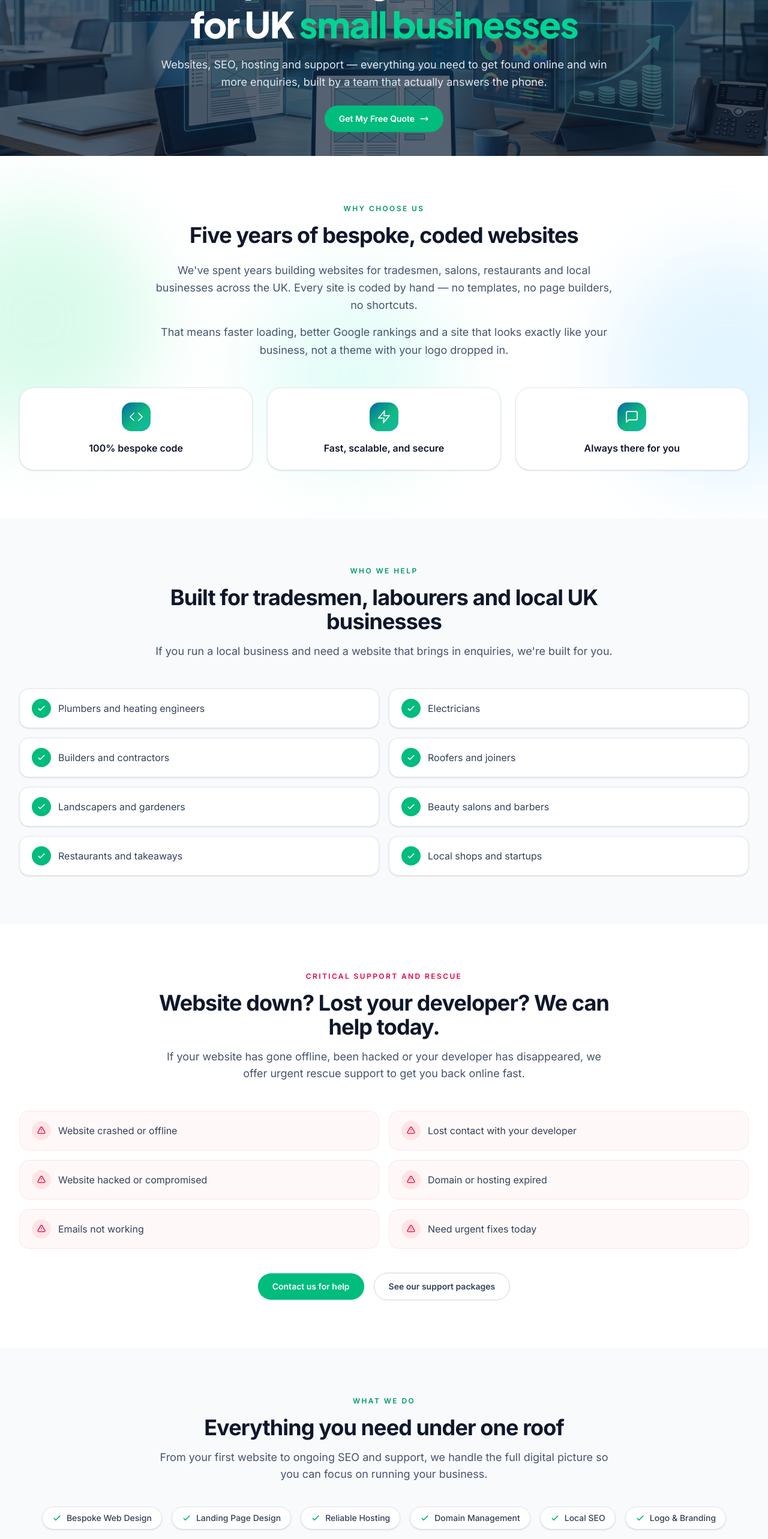
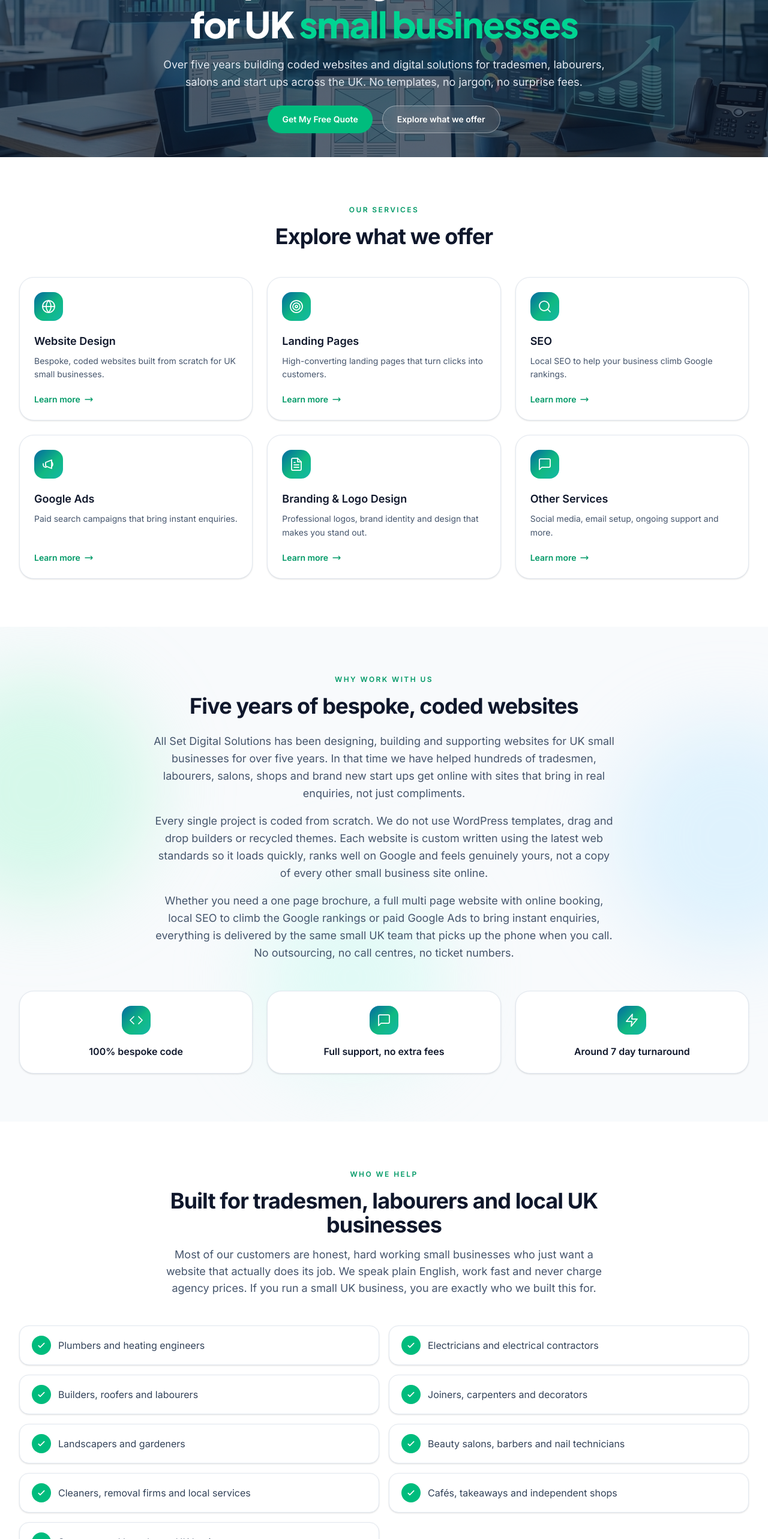
Before and after one commit to Naseef-Nusky/Allset-Digital-Solution-Website, a React (Vite) app: page /services in a window 1280 px wide. Shown: the part 234-2800 px from the top of the page at 60% size. Built offline with nearby package versions, Linux system fonts and the light colour scheme.

Commit message:
latest updates

```diff
--- a/src/components/Footer.jsx
+++ b/src/components/Footer.jsx
@@ -11,7 +11,7 @@ export default function Footer() {
           <Link to="/privacy-policy" className="transition hover:text-emerald-600">
             Privacy Policy
           </Link>
-          <p>© 2024 All Set Digital Solutions. All rights reserved.</p>
+          <p>© 2026 All Set Digital Solutions. All rights reserved.</p>
         </div>
       </div>
     </footer>
--- a/src/components/Header.jsx
+++ b/src/components/Header.jsx
@@ -19,7 +19,7 @@ export default function Header() {
           <img
             src="/logo.png"
             alt="All Set Digital Solutions"
-            className="h-11 w-auto sm:h-14 lg:h-16"
+            className="h-14 w-auto lg:h-16"
           />
         </Link>
 
--- a/src/components/PageHero.jsx
+++ b/src/components/PageHero.jsx
@@ -73,13 +73,22 @@ export default function PageHero({
           </p>
         )}
         {(cta || secondaryCta) && (
-          <div className={`mt-5 flex flex-wrap gap-3 sm:mt-6 sm:gap-4 ${centered ? 'justify-center' : ''}`}>
+          <div
+            className={`mt-5 flex gap-2 sm:mt-6 sm:gap-4 ${
+              secondaryCta ? 'flex-nowrap items-stretch' : 'flex-wrap'
+            } ${centered ? 'justify-center' : ''}`}
+          >
             {cta && (
               <Button
                 to={ctaHref ? undefined : ctaTo}
                 href={ctaHref}
                 variant={hasBanner && ctaHref ? 'secondary' : ctaVariant}
-                showArrow={showArrow && !ctaHref}
+                showArrow={showArrow && !ctaHref && !secondaryCta}
+                className={
+                  secondaryCta
+                    ? 'flex-1 whitespace-nowrap px-2.5 py-2.5 text-[11px] min-[400px]:text-xs sm:flex-none sm:px-6 sm:py-3 sm:text-sm'
+                    : ''
+                }
               >
                 {cta}
               </Button>
@@ -88,6 +97,7 @@ export default function PageHero({
               <Button
                 to={secondaryCtaTo}
                 variant={hasBanner ? 'secondary' : 'outline'}
+                className="flex-1 whitespace-nowrap px-2.5 py-2.5 text-[11px] min-[400px]:text-xs sm:flex-none sm:px-6 sm:py-3 sm:text-sm"
               >
                 {secondaryCta}
               </Button>
--- a/src/data/siteData.js
+++ b/src/data/siteData.js
@@ -37,13 +37,59 @@ export const industries = [
 
 export const trades = [
   'Plumbers and heating engineers',
-  'Electricians',
-  'Builders and contractors',
-  'Roofers and joiners',
+  'Electricians and electrical contractors',
+  'Builders, roofers and labourers',
+  'Joiners, carpenters and decorators',
   'Landscapers and gardeners',
-  'Beauty salons and barbers',
-  'Restaurants and takeaways',
-  'Local shops and startups',
+  'Beauty salons, barbers and nail technicians',
+  'Cleaners, removal firms and local services',
+  'Cafés, takeaways and independent shops',
+  'Start-ups and brand-new UK businesses',
+]
+
+export const serviceCards = [
+  {
+    title: 'Website Design',
+    description: 'Bespoke, coded websites built from scratch for UK small businesses.',
+    to: '/services/website-design',
+    icon: 'globe',
+  },
+  {
+    title: 'Landing Pages',
+    description: 'High-converting landing pages that turn clicks into customers.',
+    to: '/services/landing-pages',
+    icon: 'target',
+  },
+  {
+    title: 'SEO',
+    description: 'Local SEO to help your business climb Google rankings.',
+    to: '/services/seo',
+    icon: 'search',
+  },
+  {
+    title: 'Google Ads',
+    description: 'Paid search campaigns that bring instant enquiries.',
+    to: '/services/google-ads',
+    icon: 'megaphone',
+  },
+  {
+    title: 'Branding & Logo Design',
+    description: 'Professional logos, brand identity and design that makes you stand out.',
+    to: '/contact',
+    icon: 'document',
+  },
+  {
+    title: 'Other Services',
+    description: 'Social media, email setup, ongoing support and more.',
+    to: '/contact',
+    icon: 'support',
+  },
+]
+
+export const whyWorkWithUs = [
+  { icon: 'code', title: '100% bespoke code' },
+  { icon: 'support', title: 'Full support, no extra fees' },
+  { icon: 'speed', title: 'Around 7 day turnaround' },
 ]
 
 export const supportIssues = [
@@ -183,10 +229,10 @@ export const steps = [
 ]
 
 export const stats = [
-  { value: '9+', label: 'Years of combined experience' },
-  { value: '35%', label: 'Bespoke, no templates' },
+  { value: '25+', label: '25 years of combined experience' },
+  { value: '100%', label: 'Bespoke, no templates' },
   { value: '£200', label: 'Starting price' },
-  { value: '2 days', label: 'Average turnaround' },
+  { value: '7 days', label: 'Average turnaround' },
 ]
 
 export const testimonials = [
@@ -232,39 +278,42 @@ export const homeStats = [
 export const differentiators = [
   {
     title: 'No templates. Ever.',
-    description: 'Every site is coded from scratch for your business, not a theme with your logo dropped in.',
+    description:
+      'Every site is coded from scratch using the most up-to-date web standards. You get a website that is truly yours, not a recycled theme stretched to fit.',
     icon: 'code',
   },
   {
     title: 'Fully customisable',
-    description: 'Your colours, your content, your layout. Change anything without fighting a page builder.',
+    description:
+      'Colours, layout, typography, content sections, everything is built around your brand and the way your customers actually use your site.',
     icon: 'settings',
   },
   {
-    title: 'Full support, everywhere',
-    description: 'Phone, email and ongoing help after launch. No ticket queues or chatbots.',
+    title: 'Full support, no extra fees',
+    description:
+      'Updates, tweaks and friendly advice come as standard. We do not nickel-and-dime you for small changes after launch.',
     icon: 'headset',
   },
   {
     title: 'Modern, mobile-first builds',
-    description: 'Fast loading, secure and designed to work perfectly on phones where your customers search.',
+    description:
+      'Lightning-fast load times, perfect on every screen size and built with clean modern code so your site stays quick and reliable for years.',
     icon: 'mobile',
   },
 ]
 
 export const beliefs = [
   'Small businesses deserve great websites without agency prices.',
-  'Honest quotes with no hidden fees or surprise invoices.',
-  'We pick up the phone and reply within 24 hours.',
-  'Your website should bring enquiries, not just look pretty.',
-  'Ongoing support should be included, not sold as an add-on.',
+  'Honesty over hype, no hidden fees, no jargon, no surprises.',
+  'Every site should bring in enquiries, not just sit there looking pretty.',
+  'Fast turnaround, most sites are live in around seven days.',
+  'Trusted by small businesses across the UK, from local tradesmen to growing salons and start-ups.',
 ]
 
 export const servicesList = [
-  'Bespoke Web Design',
-  'Landing Page Design',
-  'Reliable Hosting',
-  'Domain Management',
+  'Bespoke web design',
+  'Website redesigns',
+  'Emergency support',
   'Local SEO',
-  'Logo & Branding',
+  'Logo & branding',
 ]
--- a/src/pages/Services.jsx
+++ b/src/pages/Services.jsx
@@ -1,10 +1,19 @@
+import { Link } from 'react-router-dom'
 import PageHero from '../components/PageHero'
 import SectionLabel from '../components/SectionLabel'
 import QuoteSection from '../components/QuoteSection'
 import Button from '../components/Button'
 import BackgroundBlobs from '../components/BackgroundBlobs'
-import { CheckIcon, FeatureIcon, WarningIcon } from '../components/Icons'
-import { pageBanners, servicesList, supportIssues, trades } from '../data/siteData'
+import { ArrowRightIcon, CheckIcon, FeatureIcon, PhoneIcon, WarningIcon } from '../components/Icons'
+import {
+  pageBanners,
+  PHONE,
+  PHONE_HREF,
+  serviceCards,
+  servicesList,
+  trades,
+  whyWorkWithUs,
+} from '../data/siteData'
 
 export default function Services() {
   return (
@@ -21,37 +30,78 @@ export default function Services() {
             ],
           },
         ]}
-        description="Websites, SEO, hosting and support — everything you need to get found online and win more enquiries, built by a team that actually answers the phone."
+        description="Over five years building coded websites and digital solutions for tradesmen, labourers, salons and start ups across the UK. No templates, no jargon, no surprise fees."
         cta="Get My Free Quote"
         ctaTo="/contact"
+        secondaryCta="Explore what we offer"
+        secondaryCtaTo="#services-offer"
       />
 
-      <section className="relative overflow-hidden bg-white py-16 sm:py-20">
+      <section id="services-offer" className="scroll-mt-24 bg-white py-16 sm:py-20">
+        <div className="mx-auto max-w-7xl px-4 sm:px-6 lg:px-8">
+          <div className="mx-auto max-w-3xl text-center">
+            <SectionLabel className="mb-4">Our Services</SectionLabel>
+            <h2 className="text-3xl font-bold tracking-tight text-slate-900 sm:text-4xl">
+              Explore what we offer
+            </h2>
+          </div>
+          <div className="mt-12 grid gap-6 sm:grid-cols-2 lg:grid-cols-3">
+            {serviceCards.map((service) => (
+              <div
+                key={service.title}
+                className="flex flex-col rounded-3xl border border-slate-200 bg-white p-6 shadow-sm"
+              >
+                <div className="bg-brand-icon flex h-12 w-12 items-center justify-center rounded-2xl text-white">
+                  <FeatureIcon name={service.icon} />
+                </div>
+                <h3 className="mt-5 text-lg font-semibold text-slate-900">{service.title}</h3>
+                <p className="mt-2 flex-1 text-sm leading-relaxed text-slate-600">
+                  {service.description}
+                </p>
+                <Link
+                  to={service.to}
+                  className="mt-5 inline-flex items-center gap-1.5 text-sm font-semibold text-emerald-600 transition hover:text-emerald-700"
+                >
+                  Learn more
+                  <ArrowRightIcon className="h-4 w-4" />
+                </Link>
+              </div>
+            ))}
+          </div>
+        </div>
+      </section>
+
+      <section className="relative overflow-hidden bg-slate-50 py-16 sm:py-20">
         <BackgroundBlobs />
         <div className="relative mx-auto max-w-7xl px-4 sm:px-6 lg:px-8">
           <div className="mx-auto max-w-3xl text-center">
-            <SectionLabel className="mb-4">Why Choose Us</SectionLabel>
+            <SectionLabel className="mb-4">Why Work With Us</SectionLabel>
             <h2 className="text-3xl font-bold tracking-tight text-slate-900 sm:text-4xl">
               Five years of bespoke, coded websites
             </h2>
-            <div className="mt-6 space-y-4 text-lg leading-relaxed text-slate-600">
+            <div className="mt-6 space-y-4 text-left text-lg leading-relaxed text-slate-600 sm:text-center">
               <p>
-                We&apos;ve spent years building websites for tradesmen, salons, restaurants and
-                local businesses across the UK. Every site is coded by hand — no templates, no
-                page builders, no shortcuts.
+                All Set Digital Solutions has been designing, building and supporting websites for
+                UK small businesses for over five years. In that time we have helped hundreds of
+                tradesmen, labourers, salons, shops and brand new start ups get online with sites
+                that bring in real enquiries, not just compliments.
               </p>
               <p>
-                That means faster loading, better Google rankings and a site that looks exactly
-                like your business, not a theme with your logo dropped in.
+                Every single project is coded from scratch. We do not use WordPress templates, drag
+                and drop builders or recycled themes. Each website is custom written using the
+                latest web standards so it loads quickly, ranks well on Google and feels genuinely
+                yours, not a copy of every other small business site online.
+              </p>
+              <p>
+                Whether you need a one page brochure, a full multi page website with online
+                booking, local SEO to climb the Google rankings or paid Google Ads to bring instant
+                enquiries, everything is delivered by the same small UK team that picks up the phone
+                when you call. No outsourcing, no call centres, no ticket numbers.
               </p>
             </div>
           </div>
           <div className="mt-12 grid gap-6 md:grid-cols-3">
-            {[
-              { icon: 'code', title: '100% bespoke code' },
-              { icon: 'speed', title: 'Fast, scalable, and secure' },
-              { icon: 'support', title: 'Always there for you' },
-            ].map((item) => (
+            {whyWorkWithUs.map((item) => (
               <div
                 key={item.title}
                 className="rounded-3xl border border-slate-200 bg-white p-6 text-center shadow-sm"
@@ -66,7 +116,7 @@ export default function Services() {
         </div>
       </section>
 
-      <section className="bg-slate-50 py-16 sm:py-20">
+      <section className="bg-white py-16 sm:py-20">
         <div className="mx-auto max-w-7xl px-4 sm:px-6 lg:px-8">
           <div className="mx-auto max-w-3xl text-center">
             <SectionLabel className="mb-4">Who We Help</SectionLabel>
@@ -74,8 +124,9 @@ export default function Services() {
               Built for tradesmen, labourers and local UK businesses
             </h2>
             <p className="mt-4 text-lg text-slate-600">
-              If you run a local business and need a website that brings in enquiries, we&apos;re
-              built for you.
+              Most of our customers are honest, hard working small businesses who just want a website
+              that actually does its job. We speak plain English, work fast and never charge agency
+              prices. If you run a small UK business, you are exactly who we built this for.
             </p>
           </div>
           <div className="mt-12 grid gap-4 sm:grid-cols-2">
@@ -96,64 +147,105 @@ export default function Services() {
 
       <section className="bg-white py-16 sm:py-20">
         <div className="mx-auto max-w-7xl px-4 sm:px-6 lg:px-8">
-          <div className="mx-auto max-w-3xl text-center">
-            <SectionLabel className="mb-4 text-rose-600">Critical Support and Rescue</SectionLabel>
-            <h2 className="text-3xl font-bold tracking-tight text-slate-900 sm:text-4xl">
-              Website down? Lost your developer? We can help today.
-            </h2>
-            <p className="mt-4 text-lg text-slate-600">
-              If your website has gone offline, been hacked or your developer has disappeared, we
-              offer urgent rescue support to get you back online fast.
-            </p>
+          <div className="flex flex-col gap-8 rounded-3xl border border-rose-100 bg-[#fff5f5] p-8 sm:flex-row sm:items-center sm:justify-between sm:gap-10 sm:p-10 lg:p-12">
+            <div className="max-w-xl">
+              <span className="inline-flex items-center gap-2 rounded-full border border-rose-200 bg-rose-100 px-3 py-1.5 text-xs font-semibold uppercase tracking-wider text-rose-600">
+                <WarningIcon className="h-3.5 w-3.5 shrink-0" />
+                Emergency Support
+              </span>
+              <h2 className="mt-5 text-2xl font-bold tracking-tight text-slate-900 sm:text-3xl">
+                Website down or lost your developer?
+              </h2>
+              <p className="mt-3 text-base leading-relaxed text-slate-600">
+                We offer fast, no-nonsense help to get you back online — often the same day.
+              </p>
+            </div>
+            <div className="flex w-full flex-nowrap items-stretch gap-2 sm:w-auto sm:gap-3">
+              <a
+                href={PHONE_HREF}
+                className="inline-flex flex-1 items-center justify-center gap-1.5 whitespace-nowrap rounded-xl bg-emerald-500 px-3 py-2.5 text-xs font-semibold text-white shadow-sm shadow-emerald-500/20 transition hover:bg-emerald-600 sm:flex-none sm:gap-2 sm:px-5 sm:py-3 sm:text-sm"
+              >
+                <PhoneIcon className="h-3.5 w-3.5 shrink-0 sm:h-4 sm:w-4" />
+                Call now
+              </a>
+              <Link
+                to="/contact"
+                className="inline-flex flex-1 items-center justify-center gap-1.5 whitespace-nowrap rounded-xl border border-slate-200 bg-white px-3 py-2.5 text-xs font-semibold text-slate-800 shadow-sm transition hover:border-emerald-400 hover:text-emerald-700 sm:flex-none sm:gap-2 sm:px-5 sm:py-3 sm:text-sm"
+              >
+                Emergency enquiry
+                <ArrowRightIcon className="h-3.5 w-3.5 shrink-0 sm:h-4 sm:w-4" />
+              </Link>
+            </div>
           </div>
-          <div className="mt-12 grid gap-4 sm:grid-cols-2">
-            {supportIssues.map((issue) => (
-              <div
-                key={issue}
-                className="flex items-center gap-3 rounded-2xl border border-rose-100 bg-rose-50/50 px-5 py-4"
-              >
-                <span className="flex h-8 w-8 shrink-0 items-center justify-center rounded-full bg-rose-100 text-rose-600">
-                  <WarningIcon className="h-4 w-4" />
-                </span>
-                <span className="text-slate-700">{issue}</span>
-              </div>
-            ))}
-          </div>
-          <div className="mt-10 flex flex-wrap items-center justify-center gap-4">
-            <Button to="/contact">Contact us for help</Button>
-            <Button to="/services/website-design" variant="outline">
-              See our support packages
+        </div>
+      </section>
+
+      <section className="bg-slate-50 py-16 sm:py-20">
+        <div className="mx-auto max-w-3xl px-4 text-center sm:px-6 lg:px-8">
+          <h2 className="text-3xl font-bold tracking-tight text-slate-900 sm:text-4xl">
+            Want to hear more about what we can do?
+          </h2>
+          <p className="mt-4 text-lg text-slate-600">
+            Whether it is a new website, a rebrand, or just advice on getting more customers online,
+            we are happy to chat. No pressure, no jargon.
+          </p>
+          <div className="mt-8 flex flex-nowrap items-stretch justify-center gap-2 sm:gap-4">
+            <Button
+              to="/contact"
+              showArrow
+              className="flex-1 whitespace-nowrap px-3 py-2.5 text-xs sm:flex-none sm:px-6 sm:py-3 sm:text-sm"
+            >
+              Get my free quote
+            </Button>
+            <Button
+              href={PHONE_HREF}
+              variant="outline"
+              className="flex-1 whitespace-nowrap px-3 py-2.5 text-xs sm:flex-none sm:px-6 sm:py-3 sm:text-sm"
+            >
+              <PhoneIcon className="h-3.5 w-3.5 shrink-0 sm:hidden" />
+              <span className="hidden sm:inline">Call us: </span>
+              {PHONE}
             </Button>
           </div>
         </div>
       </section>
 
-      <section className="bg-slate-50 py-16 sm:py-20">
+      <section className="bg-white py-16 sm:py-20">
         <div className="mx-auto max-w-7xl px-4 sm:px-6 lg:px-8">
           <div className="mx-auto max-w-3xl text-center">
-            <SectionLabel className="mb-4">What We Do</SectionLabel>
+            <SectionLabel className="mb-4">What We Offer</SectionLabel>
             <h2 className="text-3xl font-bold tracking-tight text-slate-900 sm:text-4xl">
               Everything you need under one roof
             </h2>
-            <p className="mt-4 text-lg text-slate-600">
-              From your first website to ongoing SEO and support, we handle the full digital
-              picture so you can focus on running your business.
-            </p>
+            <div className="mt-6 space-y-4 text-lg leading-relaxed text-slate-600">
+              <p>
+                Alongside bespoke web design we offer search engine optimisation, Google Ads
+                management, logo and brand design, website redesigns and rescues, landing pages,
+                social media management, business email setup and ongoing support. If it is part of
+                getting a small UK business online and bringing in customers, the chances are we
+                already do it.
+              </p>
+              <p>
+                Rather than dump every service in a long list, we prefer to chat first. Tell us what
+                you need, what is and is not working, and we will put together an honest plan with a
+                clear price. No upsells, no padded packages.
+              </p>
+            </div>
           </div>
-          <div className="mt-10 flex flex-wrap items-center justify-center gap-4">
+          <div className="mt-10 grid grid-cols-2 gap-2 sm:flex sm:flex-wrap sm:items-center sm:justify-center sm:gap-3">
             {servicesList.map((service) => (
               <span
                 key={service}
-                className="inline-flex items-center gap-2 rounded-full border border-slate-200 bg-white px-4 py-2 text-sm font-medium text-slate-700 shadow-sm"
+                className="inline-flex items-center justify-center gap-1.5 rounded-full border border-slate-200 bg-white px-2.5 py-2 text-center text-[0.7rem] font-medium leading-tight text-slate-700 shadow-sm min-[400px]:text-xs sm:justify-start sm:px-4 sm:py-2 sm:text-sm"
               >
-                <CheckIcon className="h-4 w-4 text-emerald-500" />
+                <CheckIcon className="h-3.5 w-3.5 shrink-0 text-emerald-500 sm:h-4 sm:w-4" />
                 {service}
               </span>
             ))}
           </div>
           <div className="mt-10 text-center">
             <Button to="/contact" showArrow>
-              Get My Free Quote
+              Get my free quote
             </Button>
           </div>
         </div>
```
Also changed, not shown: src/pages/About.jsx (+18 -12 lines).
